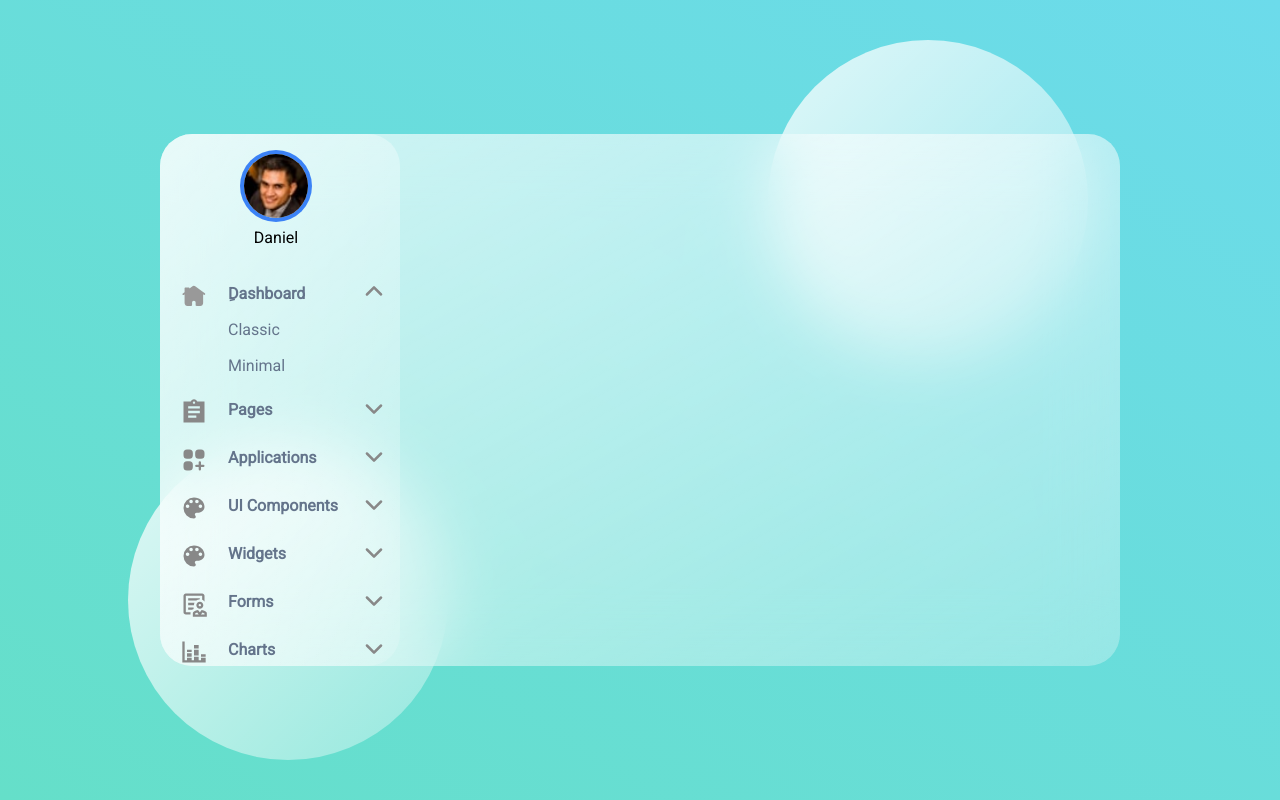
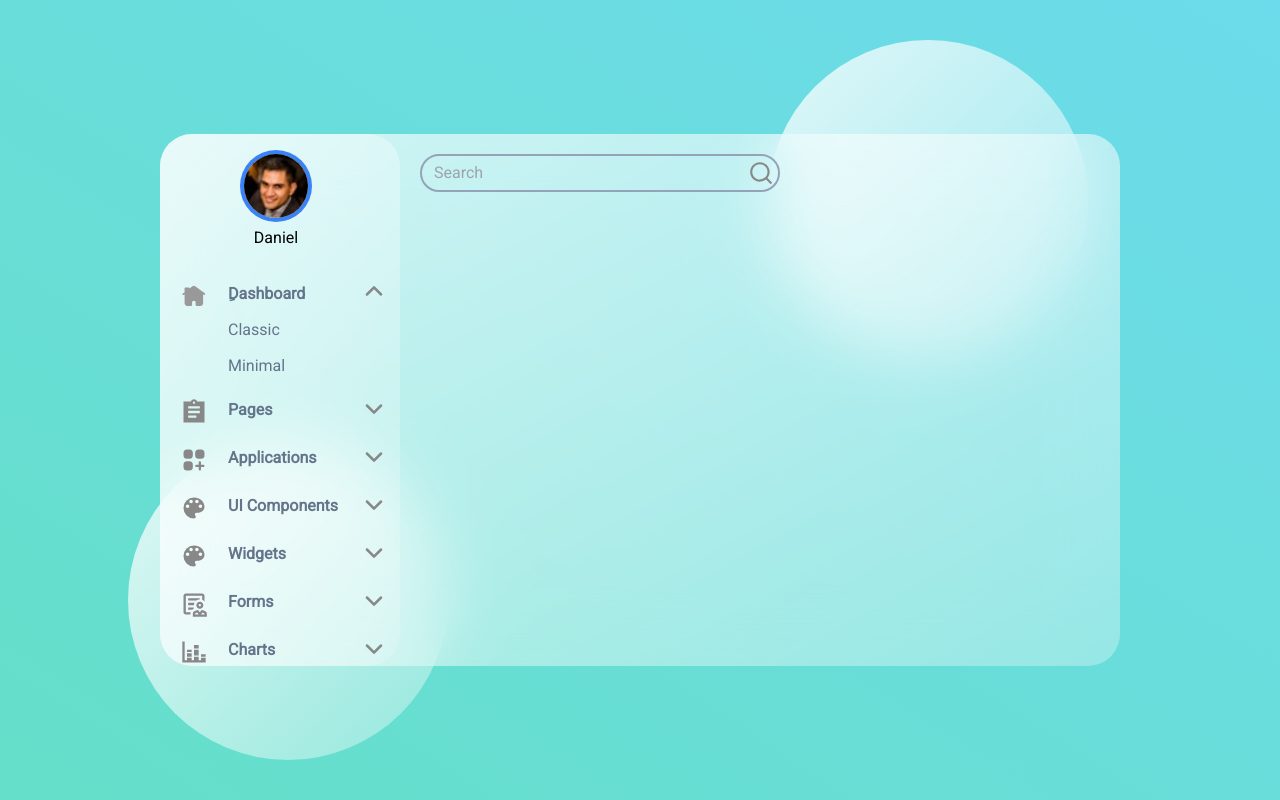
Before and after one commit to Armin-Fullstack/Finance-Dashbord, a website: page index.html in a window 1280 px wide. Drawn offline with Linux system fonts and the light colour scheme.

Commit message:
Iplement a search box

```diff
--- a/index.html
+++ b/index.html
@@ -8,6 +8,7 @@
     <link rel="preconnect" href="https://fonts.gstatic.com" crossorigin>
     <link href="https://fonts.googleapis.com/css2?family=Roboto&display=swap" rel="stylesheet">
     <link rel="stylesheet" href="CSS/Style.css">
+    <script src="app.js" defer></script>
     <title>Finance Dashbord</title>
 </head>
 <body>
@@ -94,8 +95,16 @@
 
          </div>
 
-        <div class="col-span-9">
-
+        <div class="col-span-9 pt-5 pl-5 ">
+            <!-- Navbar -->
+            <div class="flex justify-between">
+                <!-- Search -->
+                <div class="search-bar border-2 border-slate-400 w-[360px] rounded-full flex items-center justify-between p-1">
+                    <input type="text" placeholder="Search" class="w-full bg-transparent outline-none pl-2 h-full text-gray-600">
+                    <button><img src="Images/RiSearchLine.svg" alt="" class="w-7"></button>
+                </div>
+                <!-- Icons -->
+            </div>
         </div>
 
     </div>
```
Also changed, not shown: CSS/Style.css, Images/RiSearchLine.svg (added), input.css (line endings or trailing spaces).
